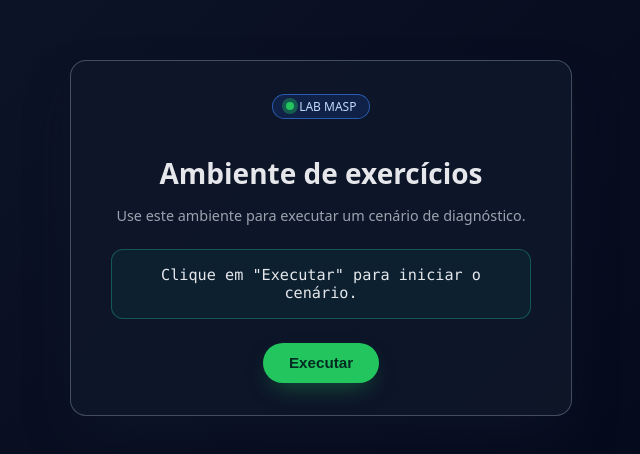
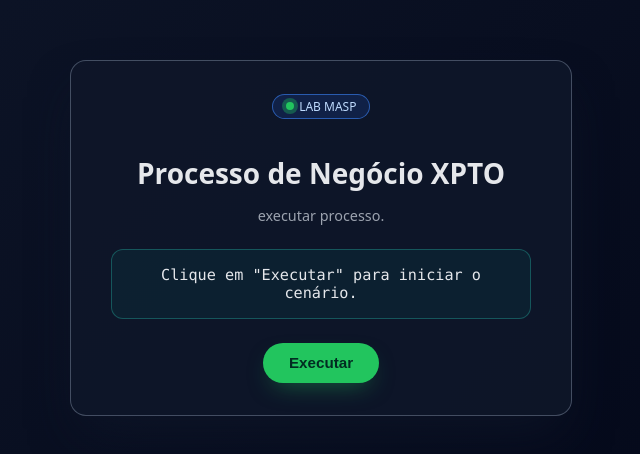
Before and after one commit to vitorcotta/aulaMASP, a plain HTML site: page site/index.html in a window 1280 px wide. Shown: the part 162-616 px from the top of the page, without its empty margins (319-959 px from the left). Drawn offline with Linux system fonts and the light colour scheme.

Commit message:
mudança da home page

```diff
--- a/site/index.html
+++ b/site/index.html
@@ -100,9 +100,9 @@
         <span class="dot"></span>
         <span>LAB MASP</span>
       </div>
-      <h1>Ambiente de exercícios</h1>
+      <h1>Processo de Negócio XPTO</h1>
       <p class="subtitle">
-        Use este ambiente para executar um cenário de diagnóstico.
+        executar processo.
       </p>
 
       <div class="status-box" id="status">
```
